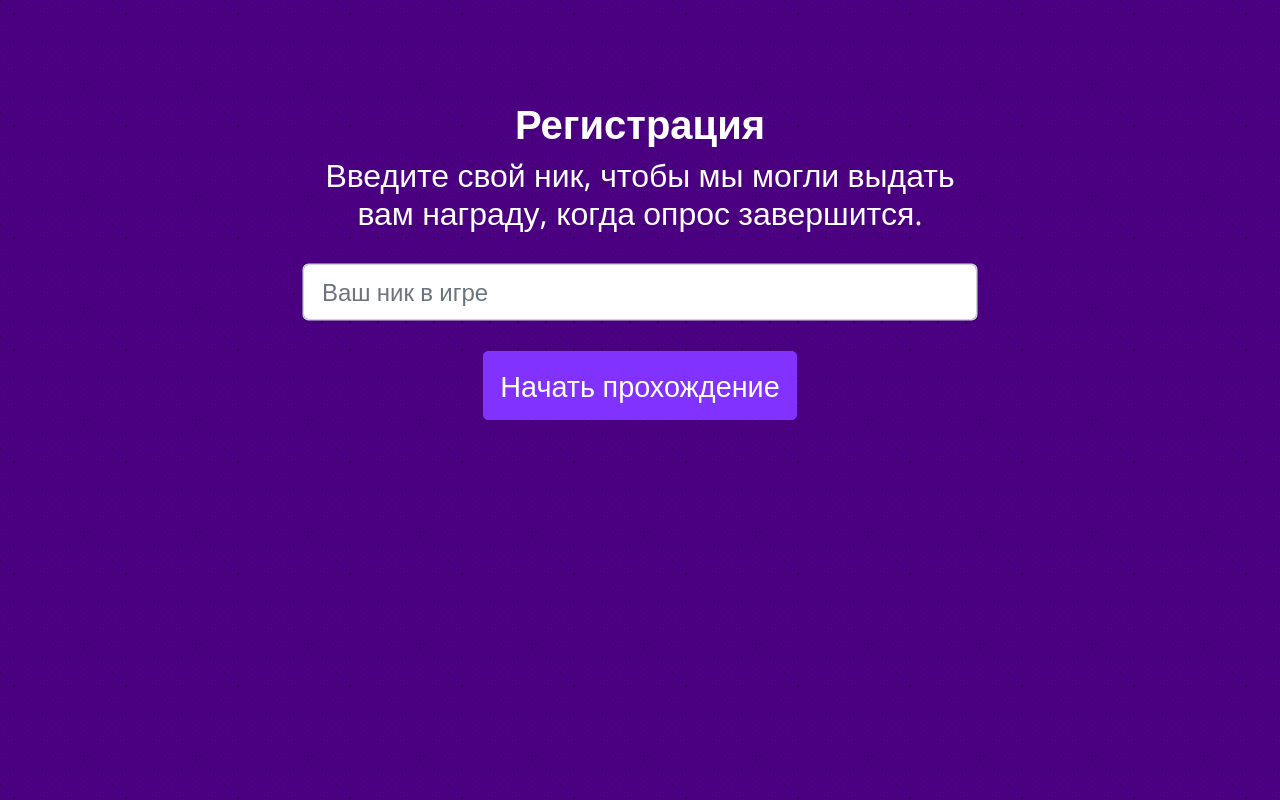
After one commit to osx11/MagicQuiz, a Django app: template quiz/templates/quiz/registration.html in a window 1280 px wide. The commit adds this page. Run offline with Django 3.2, Linux system fonts and the light colour scheme; the template is opened without the code that fills it, so the values that code supplies are empty; some libraries are stand-ins or nearby versions.

Commit message:
ввод ника при начале прохождения опроса, опрос ограничен по времени

```diff
--- a/main/static/css/style.css
+++ b/main/static/css/style.css
@@ -84,6 +84,31 @@ a:hover {
     border-bottom: none;
 }
 
+.registration-form {
+    width: 450px;
+    margin-top: 20px;
+}
+
+.messages p:last-child {
+    margin-bottom: 5px;
+}
+
+.message {
+    color: #ffffff;
+    text-align: center;
+    padding: 10px;
+    margin: 0;
+}
+.message-success {
+    background-color: #4da700;
+}
+.message-error {
+    background-color: #a7383a;
+}
+.message-warning {
+    background-color: #ff8a3a;
+}
+
 @media
     only screen and (max-device-width: 1024px),
     only screen and (max-device-width: 1024px) and (-webkit-min-device-pixel-ratio: 2)
@@ -122,4 +147,9 @@ a:hover {
         margin-left: 15px;
         font-size: 2em;
     }
+
+    .registration-form input {
+        transform: scale(1.5);
+        margin: 40px 0 40px 0;
+    }
 }
--- /dev/null
+++ b/main/templates/main/includes/messages.html
@@ -0,0 +1,5 @@
+<div class="messages">
+    {% for message in messages %}
+        <p class="message message-{{ message.tags }}">{{ message }}</p>
+    {% endfor %}
+</div>
--- a/main/templates/main/main.html
+++ b/main/templates/main/main.html
@@ -6,6 +6,6 @@
         <br>
         <h5>Предлагаем Вам пройти опрос, который <br>поможет нам улучшить существующие заклинания. <br>Убедительная просьба пройти его до конца.</h5>
         <br>
-        <a href="/quiz/5/" class="btn btn-ms">Пройти опрос</a>
+        <a href="/quiz/1/" class="btn btn-ms">Пройти опрос</a>
     </div>
 {% endblock %}
--- a/main/templates/main/wrapper.html
+++ b/main/templates/main/wrapper.html
@@ -12,6 +12,9 @@
     <link rel="icon" type="image/png" href="{% static "img/favicon.png" %}?1" />
 </head>
 <body style="background-image: url({% static "img/background.png" %}); background-repeat: repeat;">
+    {% if messages %}
+        {% include "main/includes/messages.html" %}
+    {% endif %}
     {% block content %}
     {% endblock %}
 </body>
--- /dev/null
+++ b/quiz/forms.py
@@ -0,0 +1,5 @@
+from django import forms
+
+
+class RegistrationForm(forms.Form):
+    nickname = forms.CharField(max_length=255)
--- a/quiz/templates/quiz/quiz.html
+++ b/quiz/templates/quiz/quiz.html
@@ -6,6 +6,6 @@
         <h4>Вы готовы пройти опрос?</h4>
         <h5>Внимание: все ответы автоматически отправляются на сервер. Если вы прервете <br>тест, то сможете продолжить с того же места, на котором остановились.</h5>
         <br>
-        <a href="?start" class="btn btn-ms">Погнали ебать</a>
+        <a href="?start" class="btn btn-ms">Начать прохождение</a>
     </div>
 {% endblock %}
--- /dev/null
+++ b/quiz/templates/quiz/registration.html
@@ -0,0 +1,14 @@
+{% extends "main/wrapper.html" %}
+{% block content %}
+    <div class="center" align="center">
+        <h3 style="font-weight: 900;">Регистрация</h3>
+        <h4>Введите свой ник, чтобы мы могли выдать <br>вам награду, когда опрос завершится.</h4>
+        <form class="registration-form" action="/quiz/{{ quiz_id }}/register/" method="post">
+            {% csrf_token %}
+            <div class="form-group">
+                <input type="text" class="form-control" id="nickname" name="nickname" placeholder="Ваш ник в игре">
+            </div>
+            <button type="submit" class="btn btn-ms">Начать прохождение</button>
+        </form>
+    </div>
+{% endblock %}
--- a/quiz/urls.py
+++ b/quiz/urls.py
@@ -7,5 +7,6 @@ urlpatterns = [
     path('<int:quiz_id>/', views.quiz_ready, name='quiz_ready'),
     path('<int:quiz_id>/update_answer/', views.update_answer, name='update_answer'),
     path('<int:quiz_id>/results/', views.quiz_results, name='quiz_results'),
+    path('<int:quiz_id>/register/', views.register, name='quiz_registration'),
     # path('<int:quiz_id>/import/', views.import_spells)
 ]
```
Also changed, not shown: quiz/models.py (+8 -0 lines), quiz/templates/quiz/expired.html (added, +7 -0 lines), quiz/views.py (+55 -27 lines).
